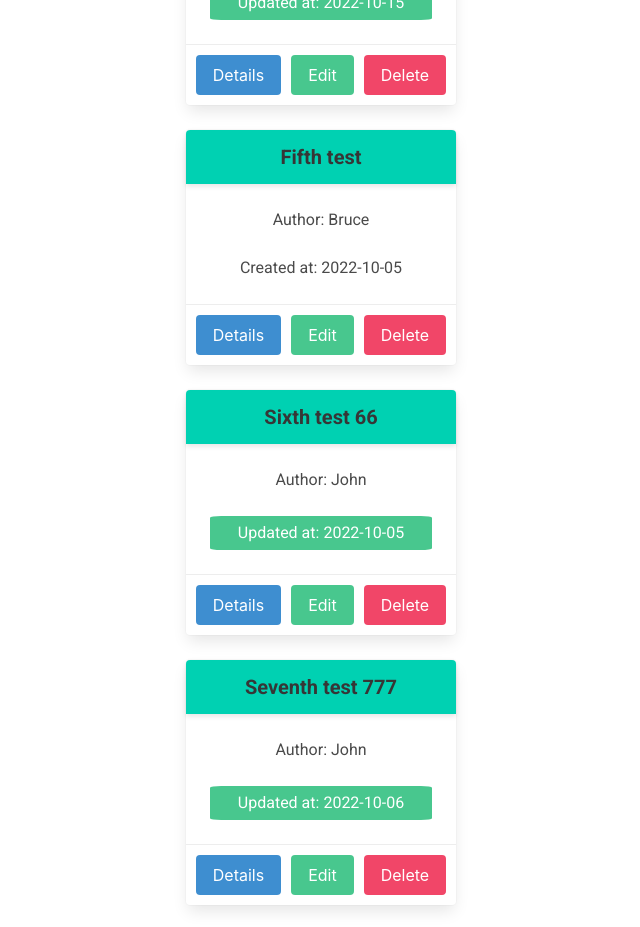
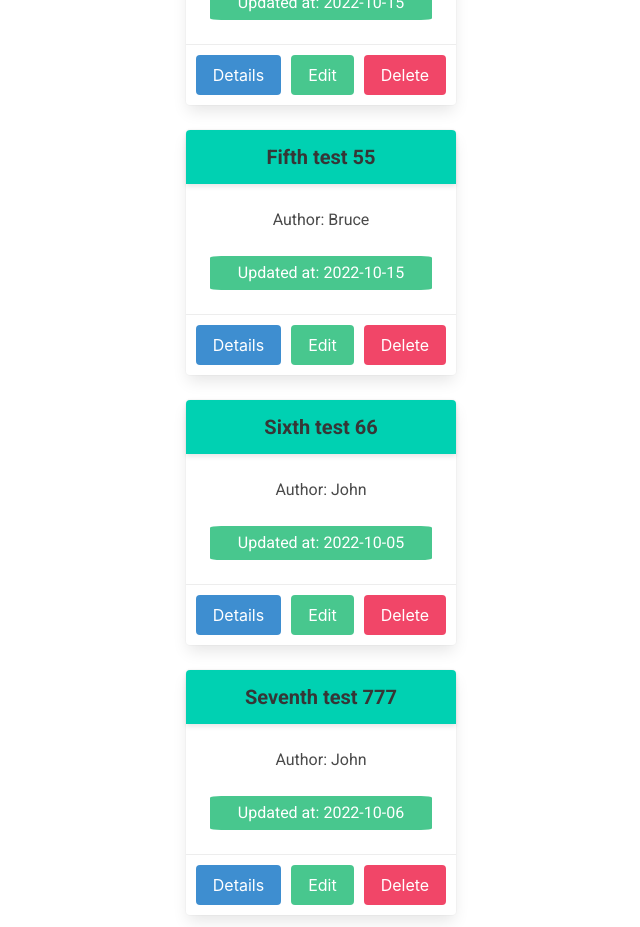
Before and after one commit to VaidasMakstutis/vue-post-task-app, a Vue app: page /#/ in a window 1280 px wide. Shown: the part 1140-2067 px from the top of the page, without its empty margins (319-959 px from the left). Built offline with nearby package versions, Linux system fonts and the light colour scheme; data requests are answered from the project's data file.

Commit message:
Corrected props with options

```diff
--- a/db.json
+++ b/db.json
@@ -45,11 +45,11 @@
       "id": 4
     },
     {
-      "title": "Fifth test",
+      "title": "Fifth test 55",
       "author": "Bruce",
-      "body": "Fifth test body",
+      "body": "Fifth test body 55",
       "created_at": "2022-10-05",
-      "updated_at": 0,
+      "updated_at": "2022-10-15",
       "id": 5
     },
     {
@@ -165,12 +165,20 @@
       "id": 19
     },
     {
-      "title": "20",
+      "title": "20 AA",
       "author": "Bruce",
-      "body": "Jfhfghfg_",
-      "created_at": "2022-10-05",
-      "updated_at": "2022-10-06",
+      "body": "fghghg AA",
+      "created_at": "2022-10-15",
+      "updated_at": "2022-10-15",
       "id": 20
+    },
+    {
+      "title": "21  BB",
+      "author": "John",
+      "body": "21  BB",
+      "created_at": "2022-10-15",
+      "updated_at": "2022-10-15",
+      "id": 21
     }
   ]
 }
--- a/src/components/DeleteModal.vue
+++ b/src/components/DeleteModal.vue
@@ -36,7 +36,12 @@ import axios from "axios";
 export default {
   components: { Notification },
   name: "DeleteModal",
-  props: { item: Number },
+  props: {
+    item: {
+      type: Number,
+      required: true
+    }
+  },
   data() {
     return {
       notificationMsg: "",
--- a/src/components/EditModal.vue
+++ b/src/components/EditModal.vue
@@ -59,14 +59,17 @@ import Notification from "./Notification.vue";
 
   export default {
     components: { Notification },
-    props: ["item"],
+    props: {
+      item: {
+       type: Object
+      }
+    },
     name: "EditModal",
     mixins: [date],
 
     data() {
       return {
         editData: {
-          id: "",
           title: "",
           author: "",
           body: "",
--- a/src/components/PostCard.vue
+++ b/src/components/PostCard.vue
@@ -33,7 +33,11 @@
 <script>
 import date from "../mixins/date";
 export default {
-  props: ["post"],
+  props: {
+    post: {
+      type: Object
+    }
+  },
   mixins: [date],
   name: "detail",
   data() {
--- a/src/components/PostModal.vue
+++ b/src/components/PostModal.vue
@@ -61,7 +61,11 @@
 import axios from "axios";
 
 export default {
-  props: ["postData"],
+  props: {
+    postData: {
+      type: Object
+    }
+  },
 
   data() {
     return {
```
